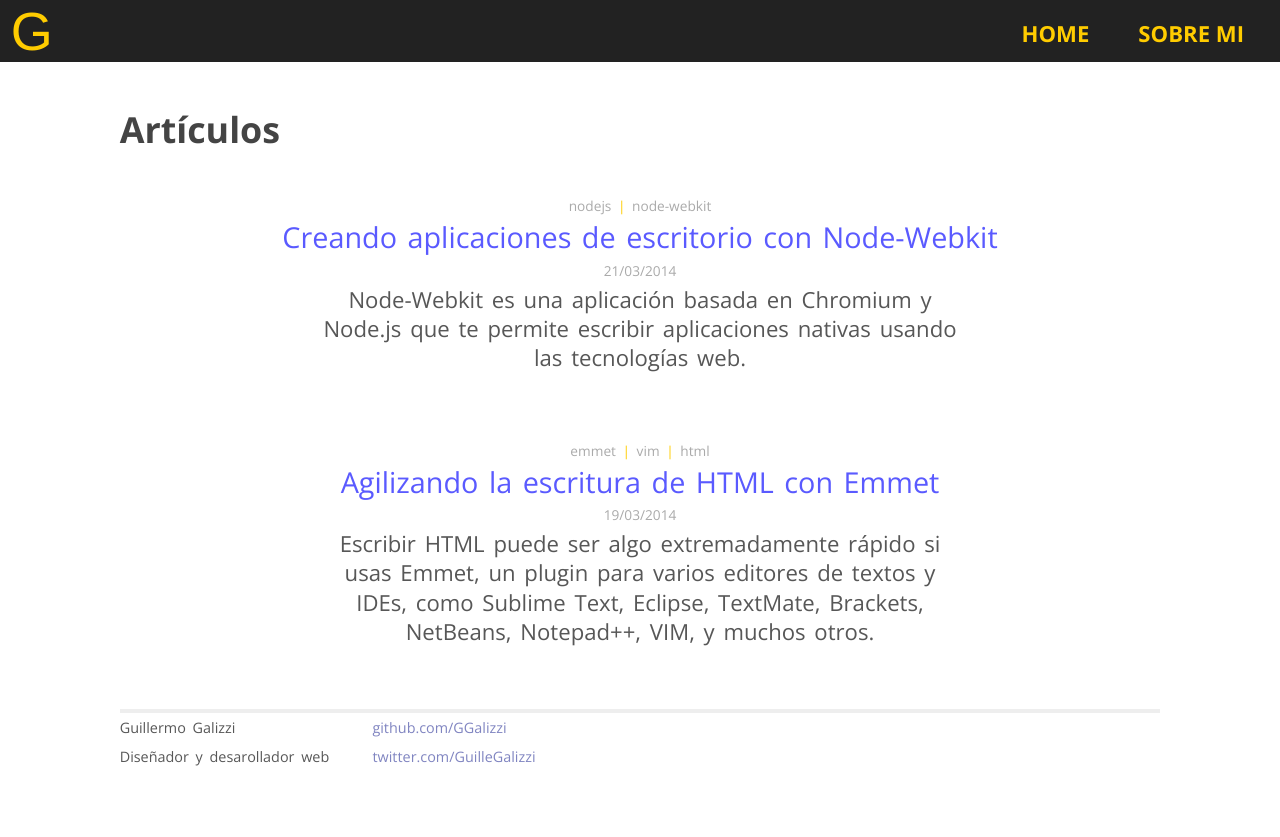
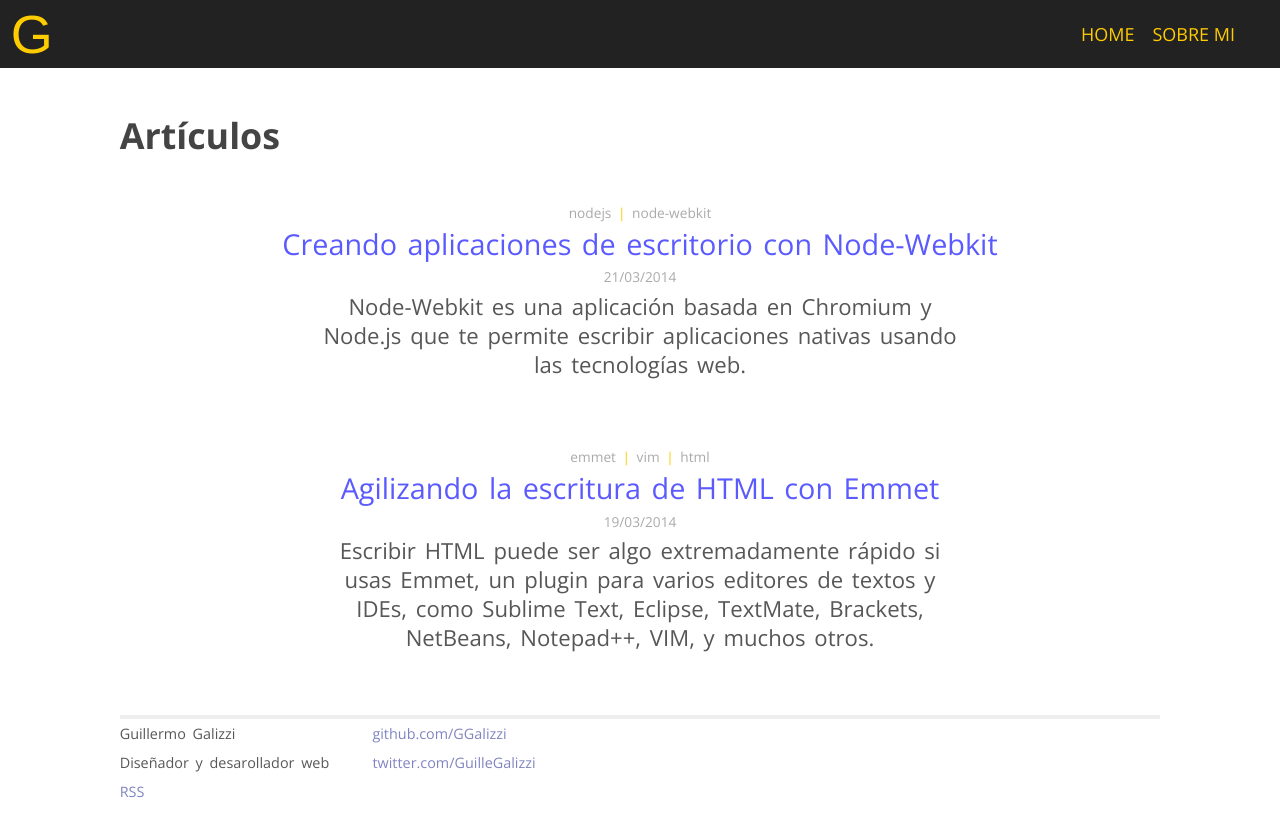
Before and after one commit to GGalizzi/ggalizzi.github.io_old, a Jekyll site: the page built from index.html, in a window 1280 px wide. Shown: the top 837 px of the page. Built offline with Jekyll 4.4.1, drawn with Linux system fonts in a browser that asks for light colours; some web fonts are replaced; Markdown is read by kramdown in place of the engine named in the settings.

Commit message:
Better nav

```diff
--- a/_layouts/default.html
+++ b/_layouts/default.html
@@ -27,10 +27,12 @@
 
     <div class="header">
       <h1 class="logo"><a href="/">G</a></h1>
-      <ul class="nav">
-        <li><a class="extra" href="/">Home</a></li>
-        <li><a class="extra" href="/about/">Sobre Mi</a></li>
-      </ul>
+      <nav>
+        <ul class="nav">
+          <li><a class="extra" href="/">Home</a></li><li>
+          <a class="extra" href="/about/">Sobre Mi</a></li>
+        </ul>
+      </nav>
     </div>
 
     <div class="site">
@@ -42,6 +44,7 @@
           <p>
             Guillermo Galizzi<br />
             Diseñador y desarollador web<br />
+            <a href="/rss/">RSS</a><br />
           </p>
         </div>
         <div class="contact">
--- a/css/main.css
+++ b/css/main.css
@@ -138,6 +138,8 @@ li li {
 .header {
   background-color: #222;
   margin-bottom: 0.5em;
+  height: 3.8rem;
+  line-height: 3.8rem;
 }
 
 .header:after {
@@ -171,12 +173,11 @@ li li {
   color: #fc0;
 }
 
-.nav {
-  padding-top: 1em;
+nav {
   padding-right: 2em;
 }
 
-.nav li {
+nav li {
   display: inline-block;
 }
 
@@ -198,15 +199,17 @@ li li {
 }
 
 .header a.extra {
+  display: block;
   color: #F8F3EF;
-  margin-left: 2em;
-  font-size: 1.231rem;
-  font-weight: bold;
+  padding: 0 .5rem;
+  font-size: 1rem;
   text-transform: uppercase;
+  height: 100%;
 }
 
 .header a.extra:hover {
-  color: #fc0;
+  background-color: #fff;
+  color: #333;
 }
 
 .meta {
@@ -324,6 +327,13 @@ li li {
 /***** Media Queries ********/
 /****************************/
 
+@media all and (max-width: 320px) {
+  .logo { display: none; }
+  nav { text-align: center; }
+  .nav { margin-left: 2rem; }
+  .header a.extra { font-size: 0.8rem; }
+}
+
 @media all and (min-width: 320px) {
   .site {
     line-height: 1.5em;
@@ -333,7 +343,7 @@ li li {
     float: left;
   }
 
-  .nav {
+  nav {
     float: right;
   }
 
```
Also changed, not shown: rss/index.html (added, +8 -0 lines).
